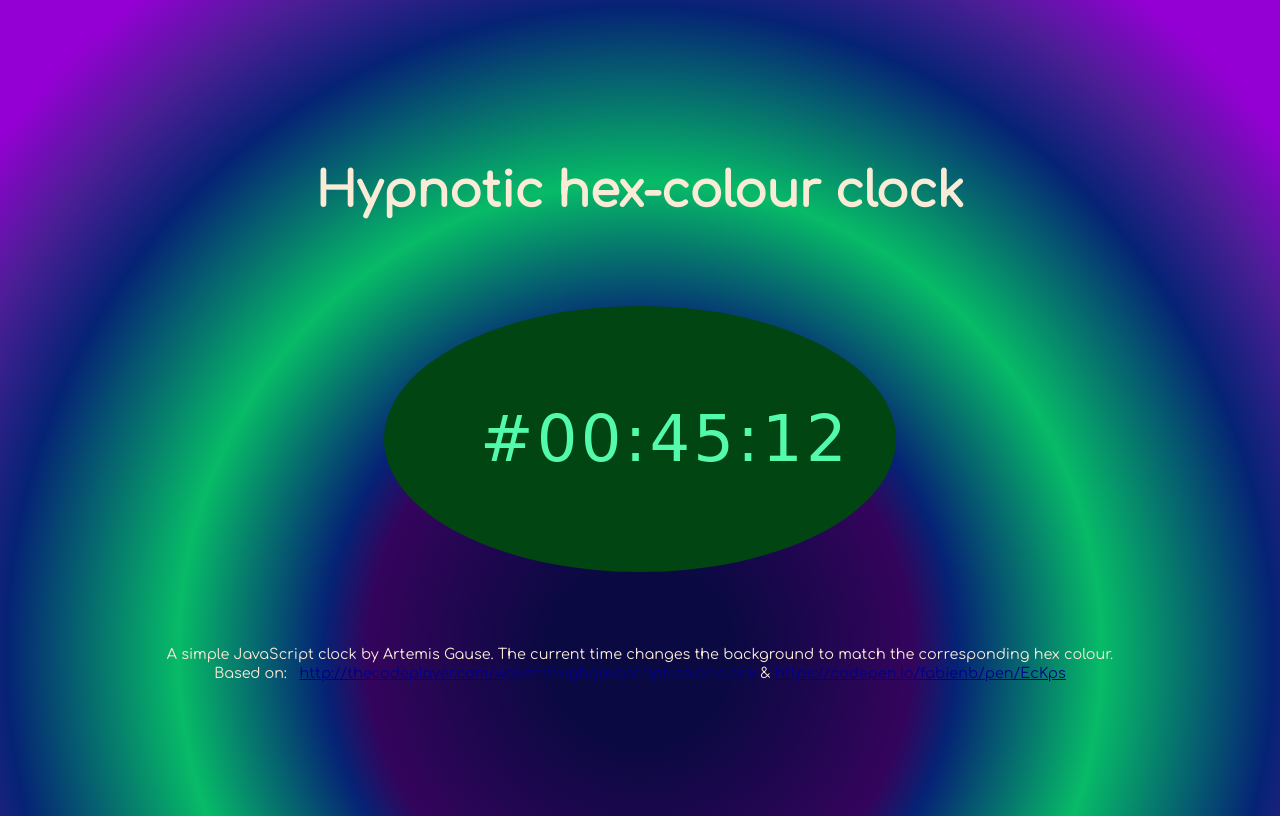
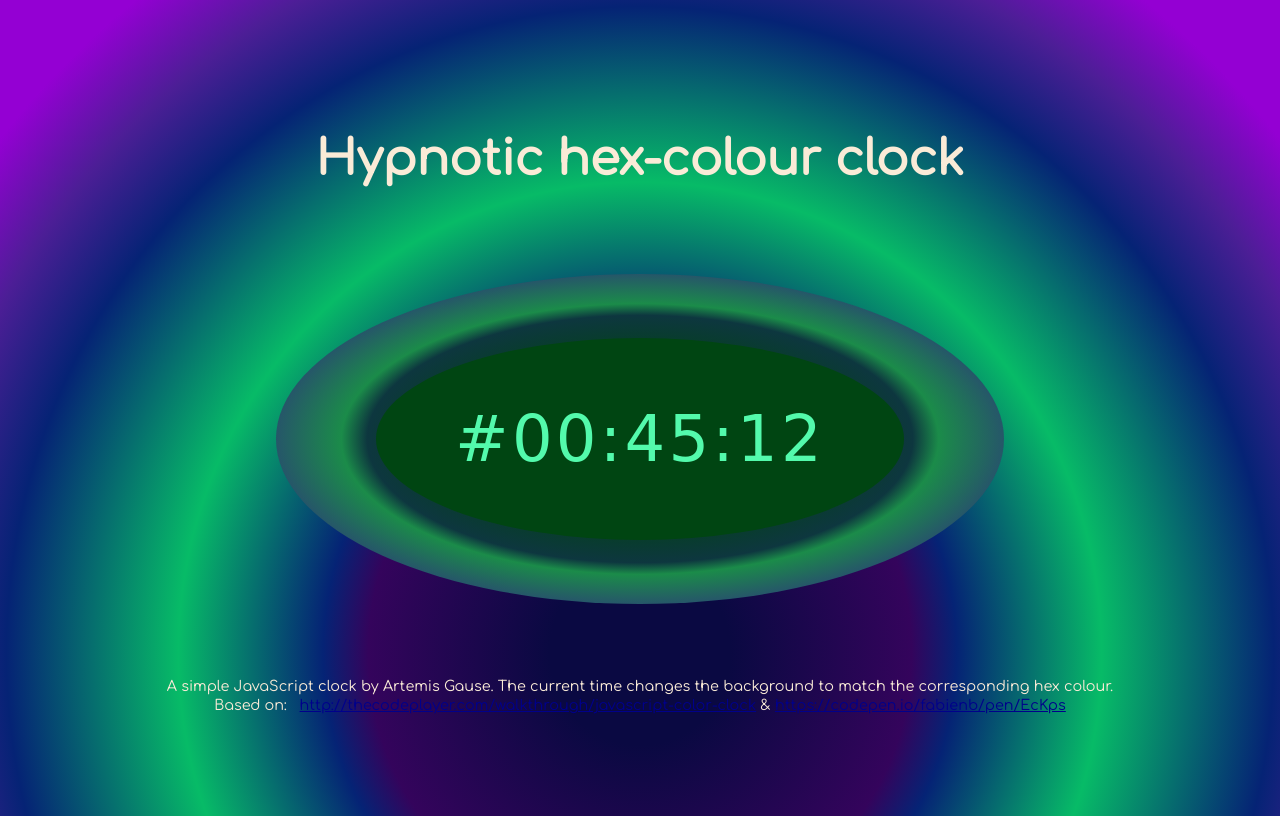
Before and after one commit to MissArray/Hypnotic_hex-colour_clock, a plain HTML site: page index.html in a window 1280 px wide. Drawn offline with Linux system fonts and the light colour scheme; a web font is replaced by a local one.

Commit message:
Experimented with double radial gradient

```diff
--- a/hyp-hexclock.css
+++ b/hyp-hexclock.css
@@ -30,13 +30,22 @@ h2 {
 }
 
 #hex-container {
-    padding: 6rem;
+    display: flex;
+    justify-content: center;
+    align-content: center;
+    width: 600px;
+    padding: 4rem;
     border-radius: 50%;
-    min-width: 25vw;
-    max-width: 25vw;
     margin-top: 5vh;
+    background: -moz-radial-gradient(center, ellipse cover, rgba(38,28,147,0) 28%, rgba(38,28,147,0.35) 53%, rgba(64,237,150,0.42) 58%, rgba(63,34,170,0.74) 81%, rgba(123,16,165,0.95) 96%, rgba(123,16,165,1) 100%);
+    background: -webkit-radial-gradient(center, ellipse cover, rgba(38,28,147,0) 28%,rgba(38,28,147,0.35) 53%,rgba(64,237,150,0.42) 58%,rgba(63,34,170,0.74) 81%,rgba(123,16,165,0.95) 96%,rgba(123,16,165,1) 100%);
+    background: radial-gradient(ellipse at center, rgba(38,28,147,0) 28%,rgba(38,28,147,0.35) 53%,rgba(64,237,150,0.42) 58%,rgba(63,34,170,0.74) 81%,rgba(123,16,165,0.95) 96%,rgba(123,16,165,1) 100%);
     }
+
 #hex {
+    width: 400px;
+    border-radius: 50%;
+    padding: 4rem;
     text-align: center;
     color: #53faac;
     font-family: 'Averia Libre', cursive;
```
